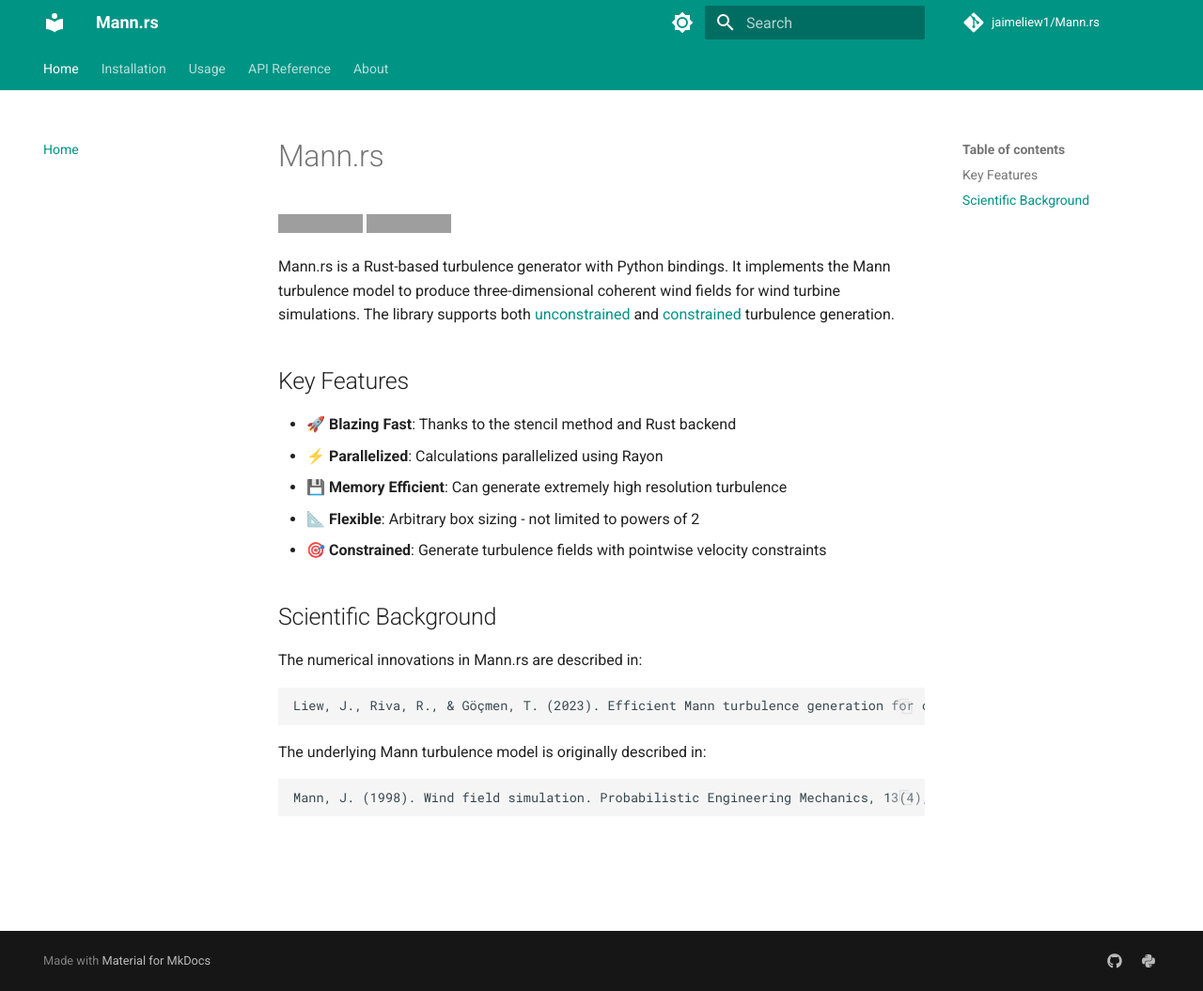
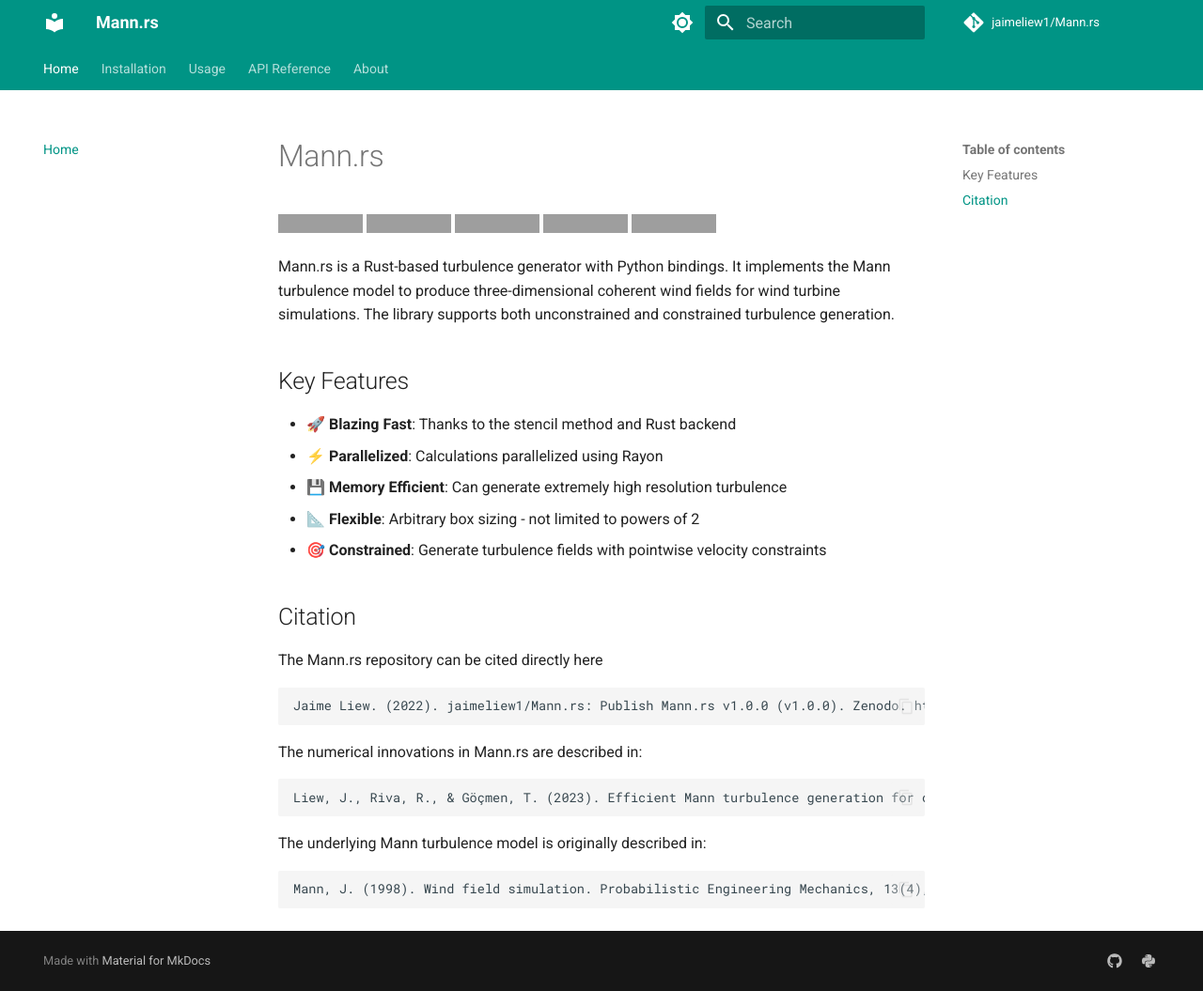
Before and after one commit to jaimeliew1/Mann.rs, an MkDocs documentation site: the page built from docs/index.md, in a window 1280 px wide and 1055 px high. Shown: the whole window at 94% size. Built offline with MkDocs 1.6.1 and Material for MkDocs 9.7.7, drawn with Linux system fonts in a browser that asks for light colours; comment, search, counter and statistics services are not loaded; grey boxes are pictures that could not be loaded.

Commit message:
update doc badges and citation

```diff
--- a/docs/index.md
+++ b/docs/index.md
@@ -2,9 +2,12 @@
 
 [![DOI](https://zenodo.org/badge/450532624.svg)](https://zenodo.org/badge/latestdoi/450532624)
 [![PyPI version](https://badge.fury.io/py/mannrs.svg)](https://badge.fury.io/py/mannrs)
+[![PyPI downloads](https://img.shields.io/pypi/dm/mannrs.svg)](https://pypi.org/project/mannrs/)
+[![GitHub stars](https://img.shields.io/github/stars/jaimeliew1/mann.rs.svg?style=social)](https://github.com/jaimeliew1/Mann.rs)
+[![GitHub forks](https://img.shields.io/github/forks/jaimeliew1/mann.rs.svg?style=social)](https://github.com/jaimeliew1/Mann.rs)
 
 
-Mann.rs is a Rust-based turbulence generator with Python bindings. It implements the Mann turbulence model to produce three-dimensional coherent wind fields for wind turbine simulations. The library supports both [unconstrained](usage/unconstrained.md) and [constrained](usage/constrained.md) turbulence generation.
+Mann.rs is a Rust-based turbulence generator with Python bindings. It implements the Mann turbulence model to produce three-dimensional coherent wind fields for wind turbine simulations. The library supports both unconstrained and constrained turbulence generation.
 
 
 ## Key Features
@@ -17,10 +20,16 @@ Mann.rs is a Rust-based turbulence generator with Python bindings. It implements
 
 
 
-## Scientific Background
+## Citation
+
+The Mann.rs repository can be cited directly here
+
+    Jaime Liew. (2022). jaimeliew1/Mann.rs: Publish Mann.rs v1.0.0 (v1.0.0). Zenodo. https://doi.org/10.5281/zenodo.7254149
+
 The numerical innovations in Mann.rs are described in:
 
     Liew, J., Riva, R., & Göçmen, T. (2023). Efficient Mann turbulence generation for offshore wind farms with applications in fatigue load surrogate modelling. Journal of Physics: Conference Series, 2626, 012050. DOI: 10.1088/1742-6596/2626/1/012050
+
 The underlying Mann turbulence model is originally described in:
 
     Mann, J. (1998). Wind field simulation. Probabilistic Engineering Mechanics, 13(4), 269-282. DOI: 10.1016/S0266-8920(97)00036-2
```
